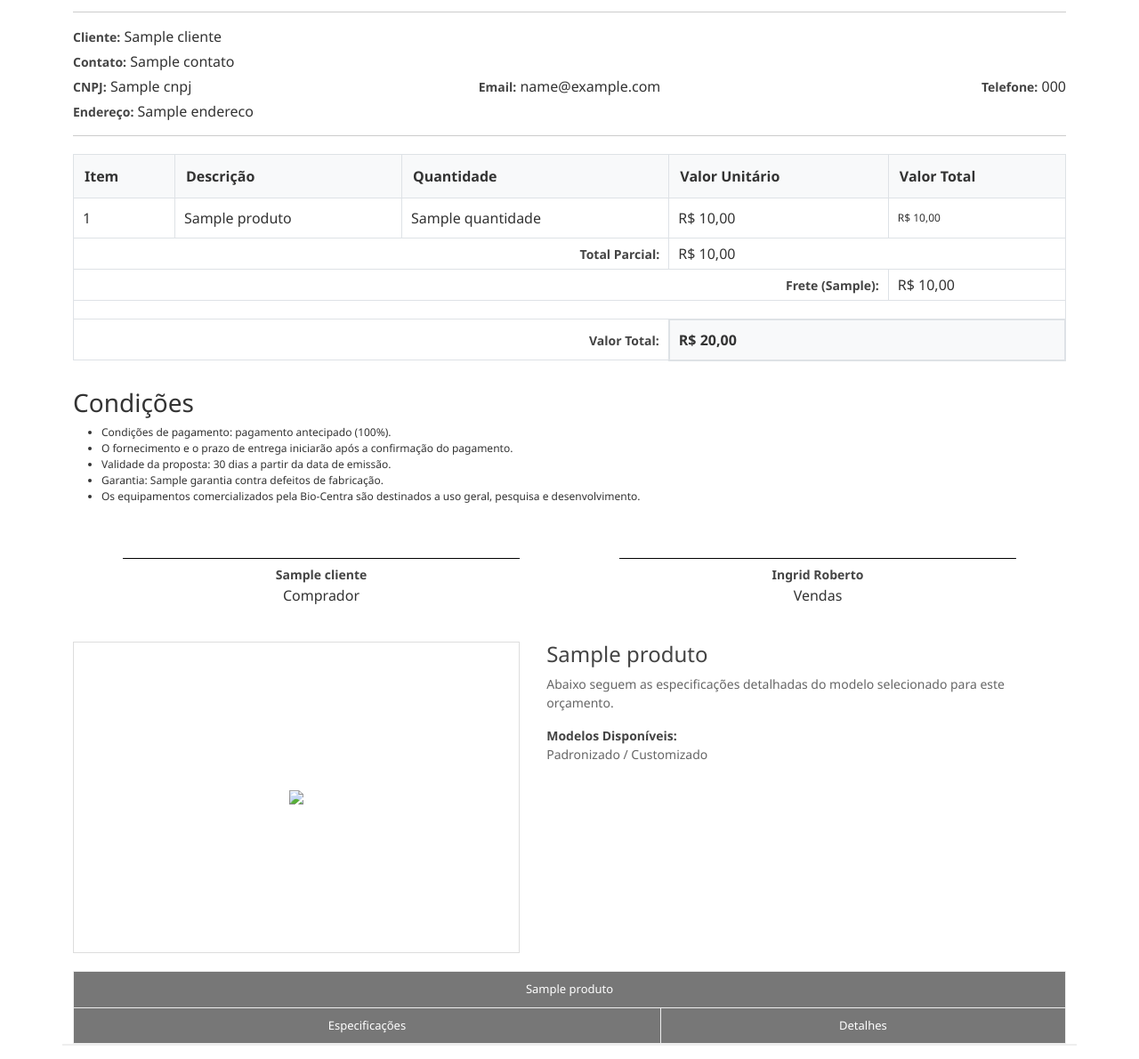
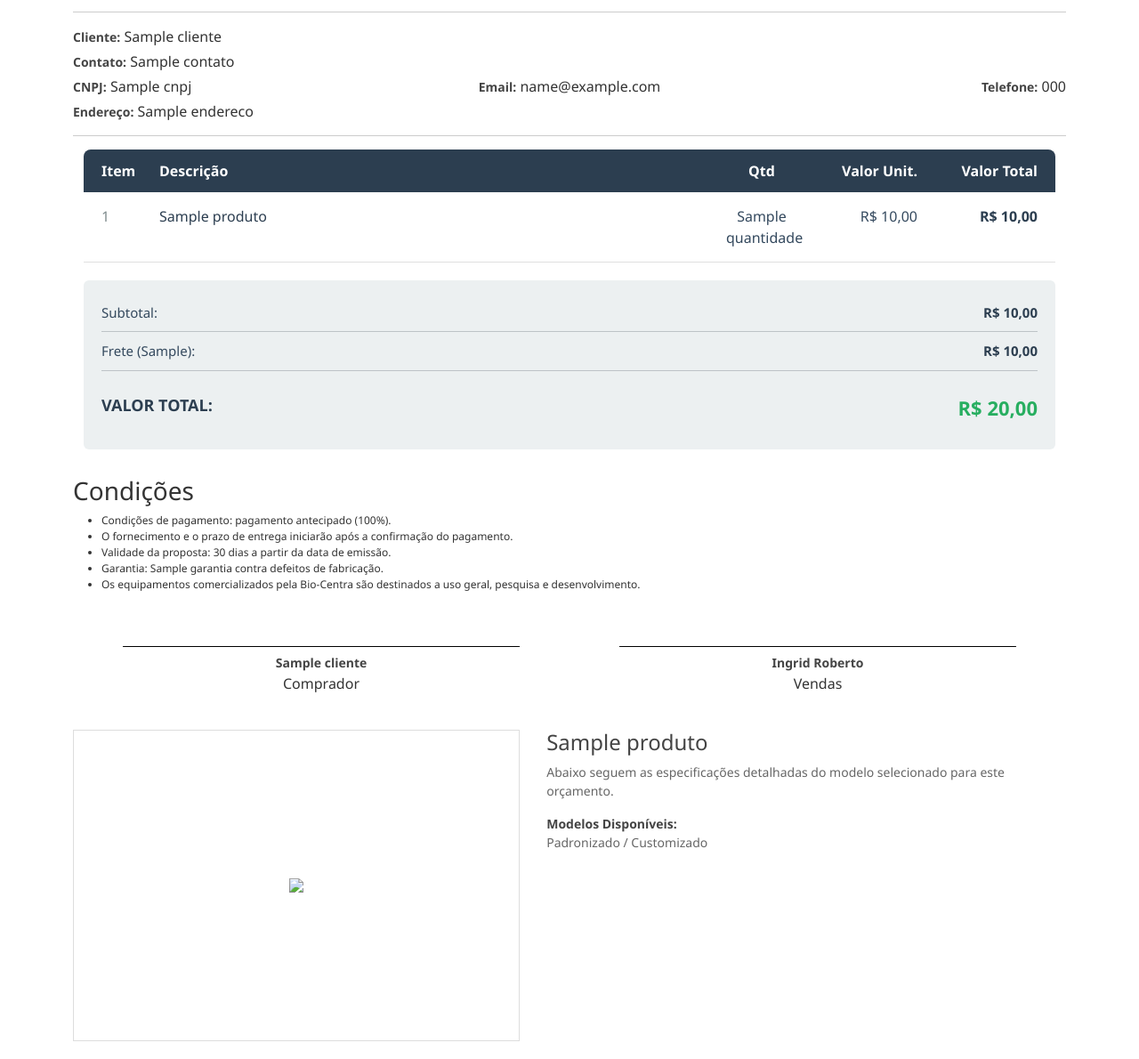
Before and after one commit to CleudemirFaccoJr/BioCentra, a Flask app: template templates/orcamento.html in a window 1280 px wide. Shown: the part 324-1514 px from the top of the page at 89% size. Run offline with Flask 3, Linux system fonts and the light colour scheme; the template is opened without the code that fills it: most values are stand-ins (such as "Sample title", 1, 10 or a date in 2020); grey boxes marked "Sample" are stand-in pictures; lists and menus that the app fills with data are empty.

Commit message:
Estilização da tabela de orçamento

```diff
--- a/templates/orcamento.html
+++ b/templates/orcamento.html
@@ -137,54 +137,56 @@
 
 <div style="border-bottom: 1px solid #ccc; margin: 15px 0;"></div>
 
-<!-- Tabela com o resumo e valores do produto -->
-<table class="full-width-table">
-  <thead>
-    <tr style="background: #eee;">
-      <th>Item</th>
-      <th>Descrição</th>
-      <th>Quantidade</th>
-      <th>Valor Unitário</th>
-      <th>Valor Total</th>
-    </tr>
-  </thead>
-  <tbody>
-    {% for p in produtos %}
-    <tr>
-      <td>{{ loop.index }}</td>
-      <td>{{ p.nome }}</td>
-      <td>{{ p.quantidade }}</td>
-      <td>R$ {{ p.valor_unitario | formato_moeda }}</td>
-      <td class="valor_total_resumo">R$ {{ p.subtotal | formato_moeda }}</td>
-    </tr>
-    {% endfor %}
-  </tbody>
-  <tfoot>
-    <tr>
-      <td colspan="3" style="text-align:right; border: 1px solid #dee2e6; padding: 5px 10px;"><strong>Total Parcial:</strong></td>
-      <td colspan="2" style="border: 1px solid #dee2e6; padding: 5px 10px;">R$ {{ total | formato_moeda }}</td>
-    </tr>
+<!-- Tabela de orçamento reimaginada -->
+<div class="container">
 
+  <!-- Cabeçalho da tabela -->
+  <div style="background: #2c3e50; color: white; padding: 12px 20px; font-weight: 600; display: grid; grid-template-columns: 50px 1fr 80px 120px 120px; gap: 15px; border-radius: 8px 8px 0 0;">
+    <div>Item</div>
+    <div>Descrição</div>
+    <div style="text-align: center;">Qtd</div>
+    <div style="text-align: right;">Valor Unit.</div>
+    <div style="text-align: right;">Valor Total</div>
+  </div>
+
+  <!-- Linhas de produtos -->
+  {% for p in produtos %}
+  <div style="padding: 15px 20px; display: grid; grid-template-columns: 50px 1fr 80px 120px 120px; gap: 15px; border-bottom: 1px solid #e0e0e0; {% if loop.index % 2 == 0 %}background: #f8f9fa;{% else %}background: white;{% endif %}">
+    <div style="color: #7f8c8d; font-weight: 500;">{{ loop.index }}</div>
+    <div style="color: #2c3e50; font-weight: 500;">{{ p.nome }}</div>
+    <div style="text-align: center; color: #34495e;">{{ p.quantidade }}</div>
+    <div style="text-align: right; color: #34495e;">R$ {{ p.valor_unitario | formato_moeda }}</div>
+    <div style="text-align: right; color: #2c3e50; font-weight: 600;">R$ {{ p.subtotal | formato_moeda }}</div>
+  </div>
+  {% endfor %}
+
+  <!-- Seção de totais -->
+  <div style="margin-top: 20px; padding: 15px 20px; background: #ecf0f1; border-radius: 6px;">
+
+    <!-- Subtotal -->
+    <div style="display: flex; justify-content: space-between; padding: 10px 0; border-bottom: 1px solid #bdc3c7;">
+      <div style="color: #34495e; font-size: 15px;">Subtotal:</div>
+      <div style="color: #2c3e50; font-weight: 600; font-size: 15px;">R$ {{ total | formato_moeda }}</div>
+    </div>
+
+    <!-- Frete (se existir) -->
     {% if cliente.valor_frete and cliente.valor_frete|float > 0 %}
-    <tr>
-      <td colspan="4" style="text-align:right; border: 1px solid #dee2e6; padding: 5px 10px;"><strong>Frete ({{ cliente.tipo_frete }}):</strong></td>
-      <td style="border: 1px solid #dee2e6; padding: 5px 10px;">R$ {{ cliente.valor_frete | formato_moeda }}</td>
-    </tr>
+    <div style="display: flex; justify-content: space-between; padding: 10px 0; border-bottom: 1px solid #bdc3c7;">
+      <div style="color: #34495e; font-size: 15px;">Frete ({{ cliente.tipo_frete }}):</div>
+      <div style="color: #2c3e50; font-weight: 600; font-size: 15px;">R$ {{ cliente.valor_frete | formato_moeda }}</div>
+    </div>
     {% endif %}
 
-    <tr>
-      <td colspan="5" style="border: 1px solid #dee2e6; height: 10px;"></td>
-    </tr>
+    <!-- Valor Total Final -->
+    <div style="display: flex; justify-content: space-between; padding: 15px 0; margin-top: 10px;">
+      <div style="color: #2c3e50; font-size: 18px; font-weight: 700;">VALOR TOTAL:</div>
+      <div style="color: #27ae60; font-weight: 700; font-size: 22px;">
+        R$ {{ (total + (cliente.valor_frete|float if cliente.valor_frete else 0)) | formato_moeda }}
+      </div>
+    </div>
+  </div>
 
-    <tr class="valorcliente">
-      <td colspan="3" class="legenda_valor"><strong>Valor Total:</strong></td>
-      <td colspan="2" class="valor_total">
-        {# Soma o total dos produtos com o valor do frete #}
-        R$ {{ (total + (cliente.valor_frete|float if cliente.valor_frete else 0)) | formato_moeda }}
-      </td>
-    </tr>
-  </tfoot>
-</table>
+</div>
 
 <!-- Condições -->
 <div class="conditions">
```
